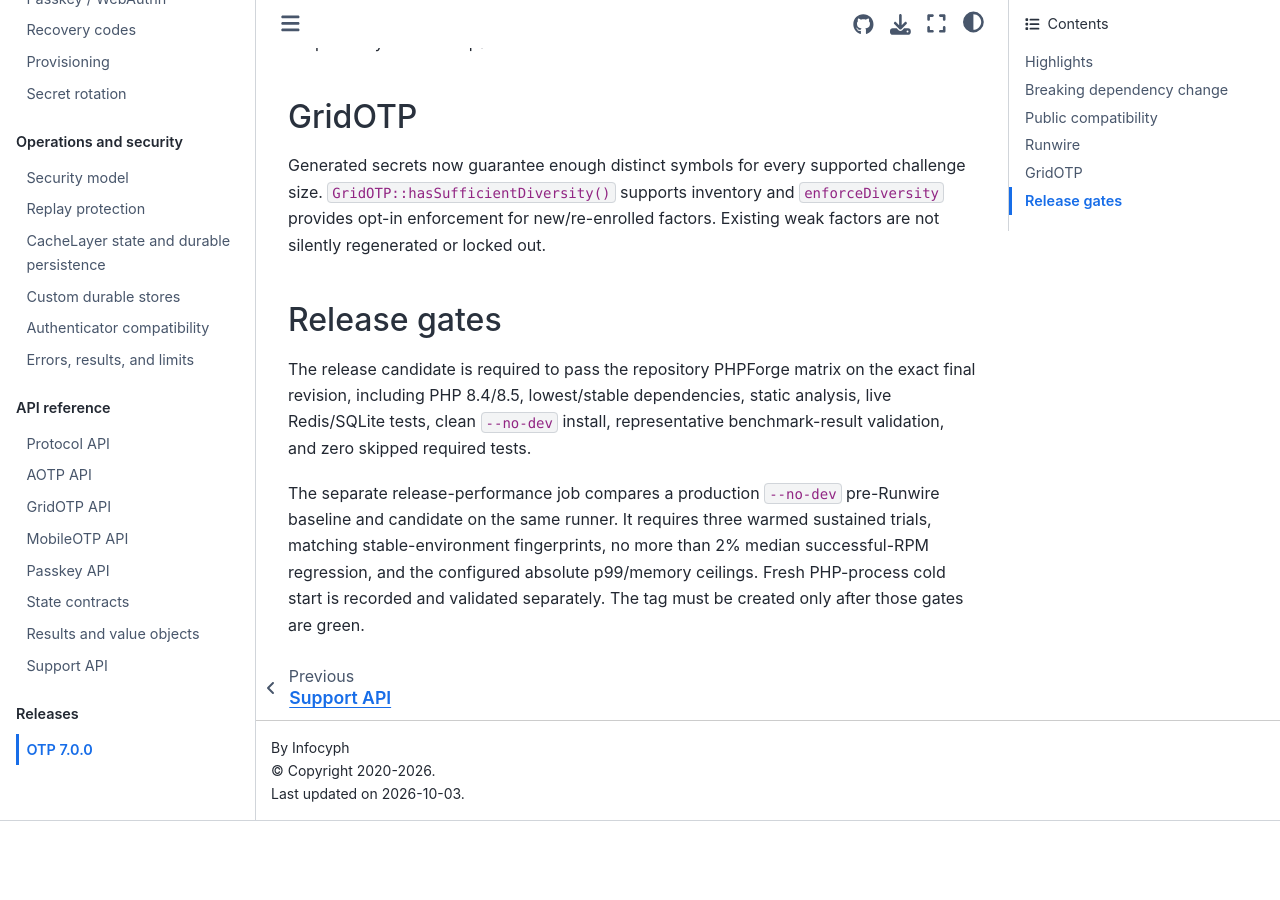
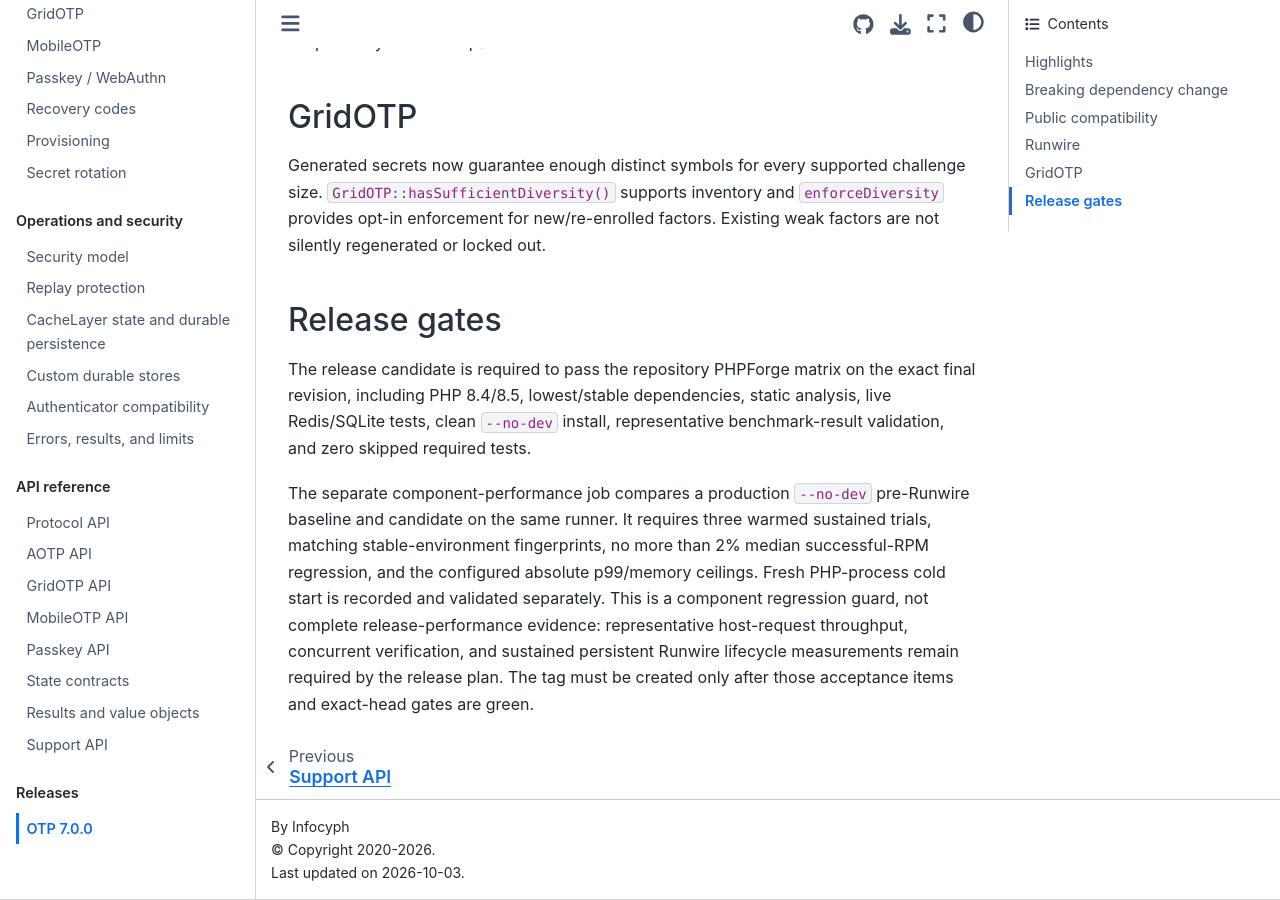
Before and after one commit to infocyph/OTP, a Sphinx documentation site: the page built from docs/releases/7.0.0.rst, in a window 1280 px wide and 900 px high, scrolled down 1290 px. Built offline with Sphinx 7.4.7 and the Sphinx Book theme 1.1.4, drawn with Linux system fonts in a browser that asks for light colours; before the commit the page ends 2111 px from its top, so only the background shows below that; some of the changed text lies outside the part shown.

Commit message:
correct release performance claims

```diff
--- a/docs/releases/7.0.0.rst
+++ b/docs/releases/7.0.0.rst
@@ -24,8 +24,8 @@
 * adds optional passed-instance Runwire 2.1+ cancellation/deadline/cooperative
   lock-wait integration, including cancellation checks immediately before atomic
   commits, without making Runwire a runtime dependency; and
-* enforces a paired sustained production-dependency performance gate instead of
-  using noisy single-iteration PHPBench snapshots as a release comparison.
+* adds a paired sustained production-dependency component regression gate instead
+  of using noisy single-iteration PHPBench snapshots as a release comparison.
 
 Breaking dependency change
 --------------------------
@@ -66,9 +66,12 @@
 analysis, live Redis/SQLite tests, clean ``--no-dev`` install, representative
 benchmark-result validation, and zero skipped required tests.
 
-The separate release-performance job compares a production ``--no-dev``
+The separate component-performance job compares a production ``--no-dev``
 pre-Runwire baseline and candidate on the same runner. It requires three warmed
 sustained trials, matching stable-environment fingerprints, no more than 2%
 median successful-RPM regression, and the configured absolute p99/memory
 ceilings. Fresh PHP-process cold start is recorded and validated separately.
-The tag must be created only after those gates are green.
+This is a component regression guard, not complete release-performance evidence:
+representative host-request throughput, concurrent verification, and sustained
+persistent Runwire lifecycle measurements remain required by the release plan.
+The tag must be created only after those acceptance items and exact-head gates are green.
```
